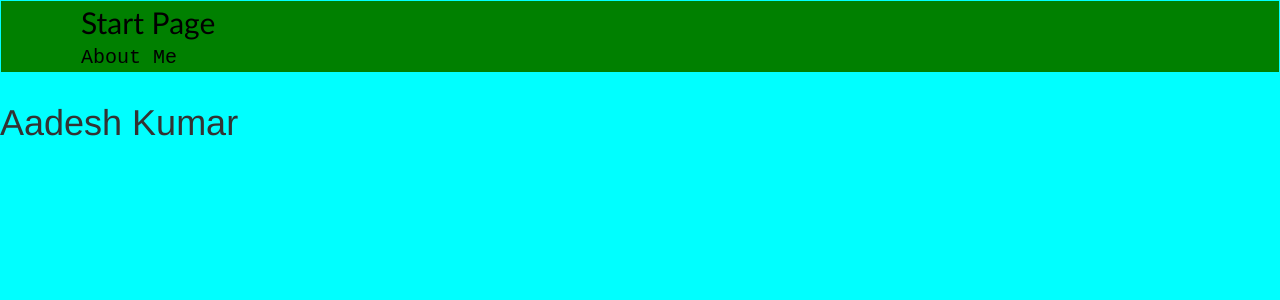
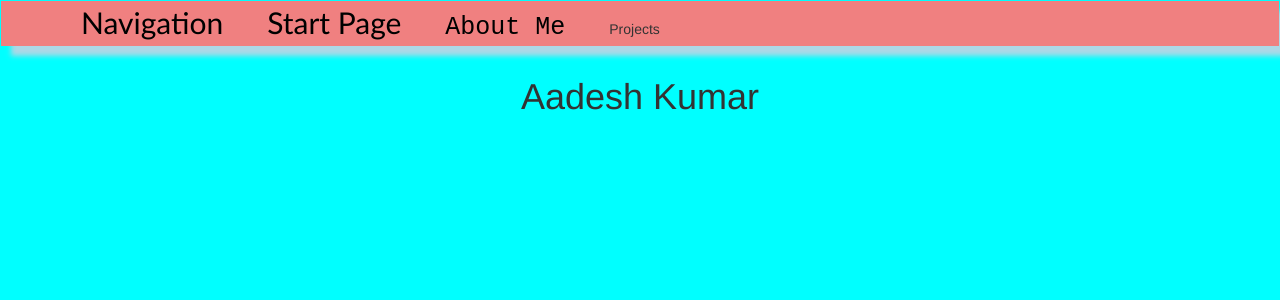
Before and after one commit to Impure-King/quadratic-regressor, a Flask app: page /about in a window 1280 px wide. Shown: the top 300 px of the page. Run offline with Flask 2, Linux system fonts and the light colour scheme; some libraries are stand-ins or nearby versions.

Commit message:
Completed some parts of the navigation bar.

```diff
--- /dev/null
+++ b/static/about.css
@@ -0,0 +1,7 @@
+.title-text{
+    font-family:'Segoe UI', Tahoma, Geneva, Verdana, sans-serif;
+}
+
+.title{
+    text-align: center;
+}
--- a/static/base.css
+++ b/static/base.css
@@ -1,7 +1,8 @@
 .bar{
-    background-color: green;
+    background-color: lightcoral;
     width: auto;
-    height: auto;
+    height: fit-content;
+    box-shadow: 10px 10px 5px lightblue;
 }
 
 .home-link{
@@ -13,7 +14,22 @@
 .about-link{
     color:black;
     font-family: 'Courier New', Courier, monospace;
-    font-size: 20px;
+    font-size: 25px;
+}
+
+.links{
+    text-align:left;
+}
+
+.links ol{
+    display: inline-block;
+}
+
+
+
+.logo{
+    text-align: center;
+    color: rebeccapurple;
 }
 
 body{
--- a/static/home.css
+++ b/static/home.css
@@ -1,7 +1,8 @@
 .content{
     color:blue;
+    text-align: center;
 }
 
 body{
-    background-color: aliceblue;
+    background-color: bisque;
 }
--- a/templates/about.html
+++ b/templates/about.html
@@ -1,6 +1,11 @@
 {% extends "base.html" %}
 
 {% block title %} About Me {% endblock %}
+
+{% block head %}
+    {{super()}}
+    <link rel="stylesheet" type="text/css" href="{{url_for('static', filename='about.css')}}">
+{% endblock %}
 
 {% block content %}
     <div class="title">
--- a/templates/base.html
+++ b/templates/base.html
@@ -8,9 +8,11 @@
 {% block navbar %}
     <nav class="navbar">
         <div class = "bar">
-            <ul>
+            <ul class="links">
+                <ol><a class="home-link" href="/">Navigation</a></ol>
                 <ol><a href="/home" class="home-link">Start Page</a></ol>
                 <ol><a href="/about" class="about-link">About Me</a></ol>
+                <ol>Projects</ol>
             </ul>
         </div>
         <div>
```
